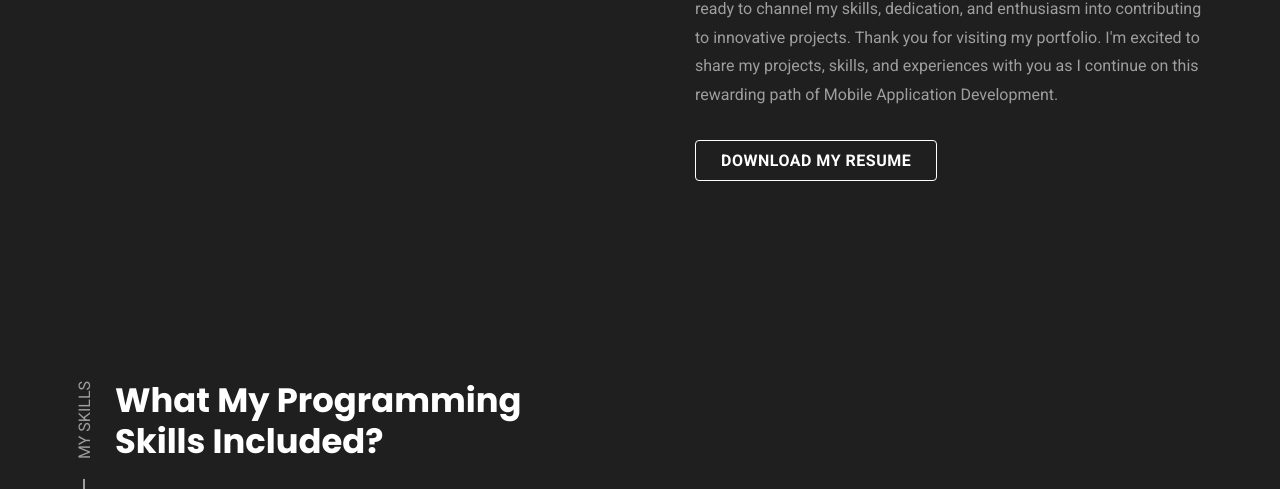
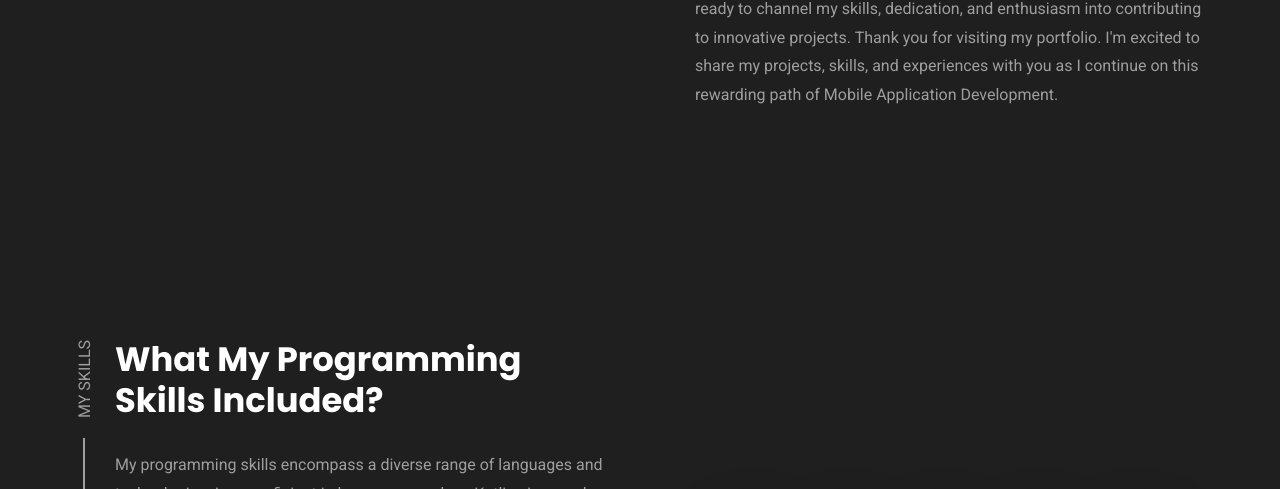
Before and after one commit to harshb23/harshb23.github.io, a plain HTML site: page index.html in a window 1280 px wide. Shown: the part 2011-2500 px from the top of the page. Drawn offline with nearby package versions, Linux system fonts and the light colour scheme; a web font is replaced by a local one.

Commit message:
Changed Added

```diff
--- a/index.html
+++ b/index.html
@@ -266,9 +266,9 @@
               <!-- <button class="btn btn-secondary">Hire me</button> -->
 
               <!-- <button class="btn btn-primary">Download cv</button> -->
-              <a href="./assets/pdf/resume.pdf" class="btn btn-primary" download
+              <!-- <a href="./assets/pdf/resume.pdf" class="btn btn-primary" download
                 >Download My Resume</a
-              >
+              > -->
             </div>
           </div>
         </section>
```
Also changed, not shown: 1 other file.
